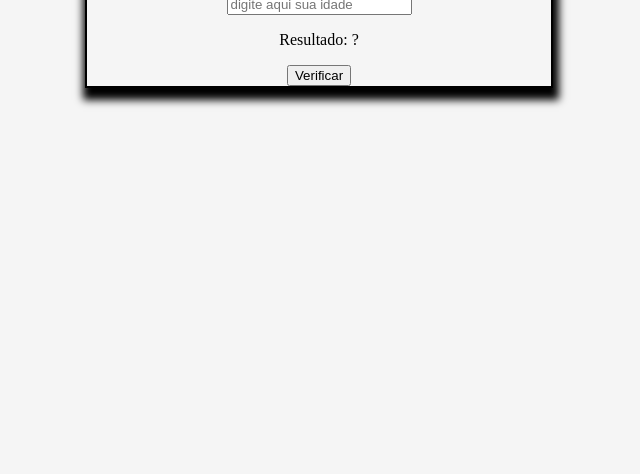
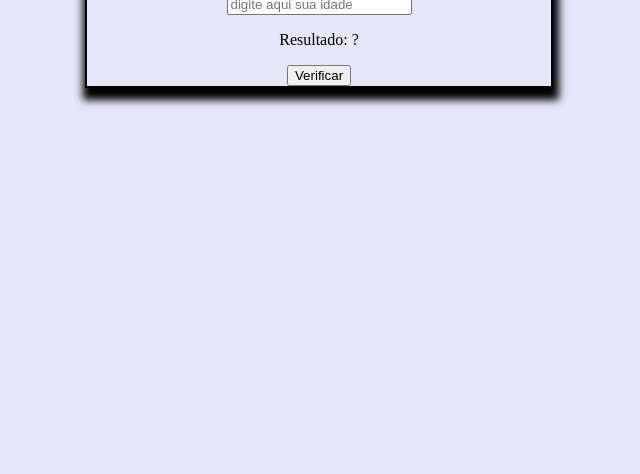
Before and after one commit to MartinsDeivid/SuaIdade, a plain HTML site: page Index.html in a window 1280 px wide. Shown: the part 326-800 px from the top of the page, without its empty margins (321-961 px from the left). Drawn offline with Linux system fonts and the light colour scheme.

Commit message:
Update Index.html

```diff
--- a/Index.html
+++ b/Index.html
@@ -5,13 +5,11 @@
         <meta charset="UTF-8">
         <title>Testes</title>
         <style>
-
             @import url('https://fonts.googleapis.com/css2?family=Anton&display=swap');
             body {
                 margin: 250;
-                background-color: whitesmoke;
+                background-color: #E6E6FA;
                 overflow: hidden;
-
             }
             h1 {
                 margin: 2%;
@@ -24,11 +22,9 @@
                 text-align: center;
                 margin: 20%;
                 box-sizing: border-box;
-
             }
         </style>
     </head>
-
     <body>
         <div id="container">
             <header>
```
